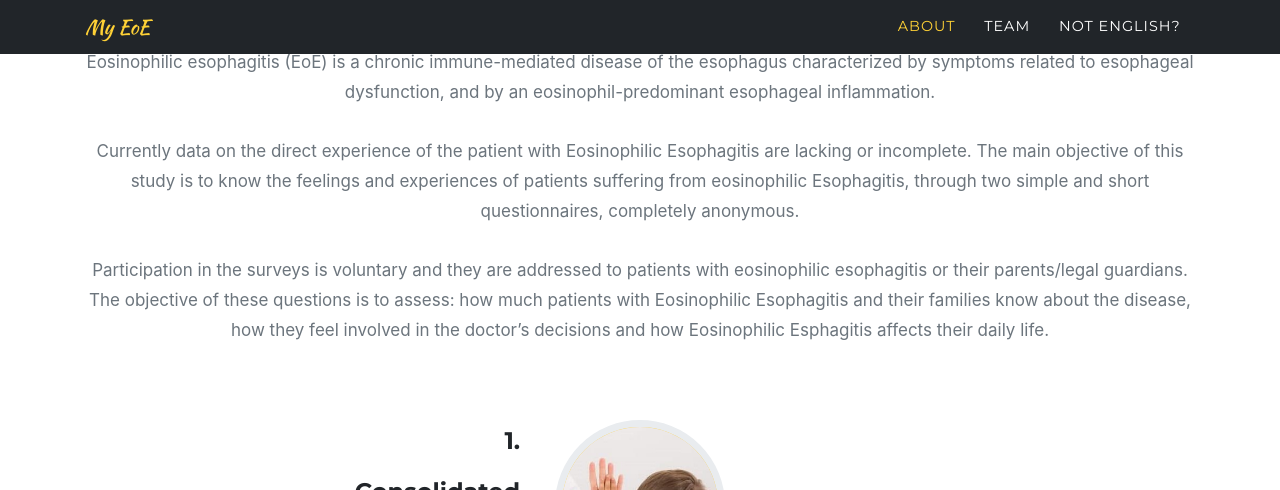
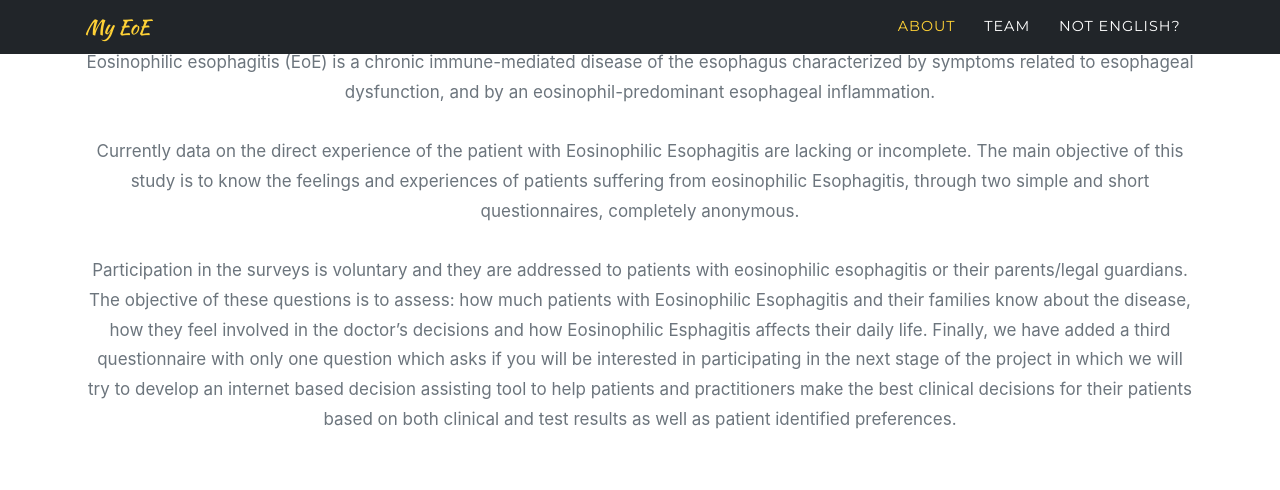
Before and after one commit to my-eoe/my-eoe.github.io, a Jekyll site: the page built from index.md, in a window 1280 px wide and 1400 px high, scrolled down 966 px. Shown: the top 490 px of the window. Built offline with Jekyll 4.4.1, drawn with Linux system fonts in a browser that asks for light colours; some web fonts are replaced; part of the change alters nothing that is shown; some of the changed text lies outside the part shown; grey boxes are pictures that could not be loaded.

Commit message:
Website: third survey, team refactoring

```diff
--- a/_data/sitetext.yml
+++ b/_data/sitetext.yml
@@ -55,16 +55,16 @@ timeline:
       Currently data on the direct experience of the patient with Eosinophilic Esophagitis are lacking or incomplete.
       The main objective of this study is to know the feelings and experiences of patients suffering from eosinophilic Esophagitis, through two simple and short questionnaires, completely anonymous.<br/><br/>
 
-      Participation in the surveys is voluntary and they are addressed to patients with eosinophilic esophagitis or their parents/legal guardians. The objective of these questions is to assess: how much patients with Eosinophilic Esophagitis and their families know about the disease, how they feel involved in the doctor's decisions and how Eosinophilic Esphagitis affects their daily life."
+      Participation in the surveys is voluntary and they are addressed to patients with eosinophilic esophagitis or their parents/legal guardians. The objective of these questions is to assess: how much patients with Eosinophilic Esophagitis and their families know about the disease, how they feel involved in the doctor's decisions and how Eosinophilic Esphagitis affects their daily life. Finally, we have added a third questionnaire with only one question which asks if you will be interested in participating in the next stage of the project in which we will try to develop an internet based decision assisting tool to help patients and practitioners make the best clinical decisions for their patients based on both clinical and test results as well as patient identified preferences."
 
       he: "דלקת ושט אאוזינופילית הינה מחלה כרונית המטווחת על ידי מערכת החיסון ומערבת את הושט. היא מאופיינת על ידי תסמינים הקשורים לחוסר תפקוד תקין של הושט ועל ידי תסנין עשיר בתאי דלקת אאוזינופילים בדפנות הושט.  קיים מעט מאוד מידע אודות חוויות ותחושות מטופלים המאובחנים עם דלקת ושט אאוזינופילית.
-המטרה העיקרית של עבודת מחקר זו היא ללמוד, דרך הדיווחים שלכם, המטופלים, את חוויות ותחושות המטופל המאובחן עם מחלה זו בעזרת שתי שאלונים קצרים שהנם אנונימיים לחלוטין. ההשתתפות במילוי השאלונים היא על בסיס התנדבותי והם מנוסחים עבור מטופלים עם דלקת ושט אאוזינופילית מעל גיל 18 או עבור הורים/אפוטרופסים של מטופלים מתחת לגיל זה. אנחנו רוצים להעריך את מידת הידע של מטופלים ומשפחותיהם אודות דלקת ושט אאוזינופילית, כיצד הם חשים את מעורבותם בשיקולים והחלטות הרופאים המטפלים בהם, וכיצד המחלה משפיעה על חיי היום יום שלהם."
+המטרה העיקרית של עבודת מחקר זו היא ללמוד, דרך הדיווחים שלכם, המטופלים, את חוויות ותחושות המטופל המאובחן עם מחלה זו בעזרת שתי שאלונים קצרים שהנם אנונימיים לחלוטין. ההשתתפות במילוי השאלונים היא על בסיס התנדבותי והם מנוסחים עבור מטופלים עם דלקת ושט אאוזינופילית מעל גיל 18 או עבור הורים/אפוטרופסים של מטופלים מתחת לגיל זה. אנחנו רוצים להעריך את מידת הידע של מטופלים ומשפחותיהם אודות דלקת ושט אאוזינופילית, כיצד הם חשים את מעורבותם בשיקולים והחלטות הרופאים המטפלים בהם, וכיצד המחלה משפיעה על חיי היום יום שלהם. בסוף, ובנפרד מהשאלונים, הוספנו שאלון של שאלה בודדת אשר שואלת אם תרצו להיות שותפים בשלב הבא של פרויקט זה על ידי עזרה בפיתוח/ניסוי כלי עזר אינטרנטי אשר מתכלל אינפורמציה אודות המטופל ומחלתו, רצונותיו והעדפותיו - ומטרתו לעזור למטופל ולצוות הרפואי לבחור את הטיפול הטוב ביותר עבור המטופל. כאן תתבקשו להזין כתובת מייל בכדי שנוכל לחזור אליכם בעתיד. לא ניתן יהיה לקשר בין כתובת זו לתשובות שהזנתם לשאלונים האחרים"
 
       it: "L'esofagite eosinofila (EoE) è una malattia cronica immuno-antigene-mediata, caratterizzata da sintomi di disfunzione esofagea, associati a un'infiammazione eosinofilica della mucosa esofagea. <br/><br/>
 
       Attualmente non esistono dati sull'esperienza diretta dei pazienti affetti da Esofagite Eosinofila o quelli presenti sono scarsi e incompleti per l’esiguità delle popolazioni studiate. L'obiettivo principale di questo studio è quello di conoscere le sensazioni e le esperienze dei pazienti affetti da Esofagite Eosinofila, attraverso due semplici e brevi questionari, completamente anonimi, rivolti a pazienti affetti da Esofagite Eosinofila o, in caso di minori, ai loro genitori/tutori legali.<br/><br/>
 
-      La partecipazione è volontaria ed è possibile interrompere la compilazione in qualsiasi momento. Gli obiettivi principali di questi due sondaggi sono quelli di valutare quanto i pazienti affetti da Esofagite Eosinofila e le loro famiglie siano informati sulla malattia, quanto si sentano coinvolti nei processi decisionali del medico di riferimento e quanto e in che modo l'Esfagite Eosinofila condiziona la loro vita quotidiana."
+      La partecipazione è volontaria ed è possibile interrompere la compilazione in qualsiasi momento. Gli obiettivi principali di questi due sondaggi sono quelli di valutare quanto i pazienti affetti da Esofagite Eosinofila e le loro famiglie siano informati sulla malattia, quanto si sentano coinvolti nei processi decisionali del medico di riferimento e quanto e in che modo l'Esfagite Eosinofila condiziona la loro vita quotidiana. Infine il terzo questionario, costituito da  una sola domanda, valuta l’interesse a partecipare alla fase successiva di questo progetto in cui proveremo a sviluppare uno strumento informatico, che possa essere di supporto al medico nel processo decisionale in merito alla gestione diagnostica e terapeutica dei pazienti pediatrici affetti da Esofagite Eosinofila, tenendo conto delle preferenze specifiche del singolo paziente."
     section: timeline
     events:
       - title:
@@ -89,10 +89,21 @@ timeline:
           it: "[Clicca qui](https://forms.gle/Dk6c6wGCQLtahk818){:target='_blank'} per compilare il questionario."
         image: assets/img/timeline/b2.jpg
         alt:
+      - title:
+          en: "Future Perspectives"
+          he: "Future Perspectives"
+          it: "Prospettive future"
+        year: "3."
+        desc:
+          en: "[Click here](https://forms.gle/QfXamo6QRLCCmyVcA){:target='_blank'} to fill it."
+          he: "לחץ כאן כדי להתחיל"
+          it: "[Clicca qui](https://forms.gle/a21v5h7e7NxwPg8E8){:target='_blank'} per compilare."
+        image: "https://halalfocus.net/wp-content/uploads/2014/05/question-mark-nothing.jpg"
+        alt:
     end:
       en: "That's all. <br> <br> Thanks!"
       he: "זה כל. <br> <br> תודה רבה! "
-      it: "Graze di <br> aver partecipato!"
+      it: "Grazie di <br> aver partecipato!"
 
 clients:
     section: clients
@@ -118,41 +129,31 @@ team:
       he: צוות
       it: CHI SIAMO
     text:
-      en: Lorem ipsum dolor sit amet consectetur.
-      it: ...
+      en:
+      it:
     subtext:
       en:
       it:
     section: team
     people:
-      - name: "Kay Garland"
-        role: "Lead Designer"
-        image: assets/img/team/500x500.jpg
+      - name: "Noam Zevit"
+        role:
+          en: "Schneider Children's Medical Center of Israel · Institute of Gastroenterogy, Nutrition, and Liver Diseases"
+          he:
+          it:
+        image: assets/img/team/noam-zevit.png
         social:
-          - url: https://twitter.com
-            icon: fab fa-twitter
-          - url: https://facebook.com
-            icon: fab fa-facebook-f
-          - url: https://linkedin.com
-            icon: fab fa-linkedin-in
       - name: "Salvatore Oliva"
-        role: "Principal Investigator"
+        role:
+          en: "Pediatric Gastroenterology and Liver Unit Maternal and Child Health Department. Sapienza University - Rome"
+          he:
+          it: "Unità di gastroenterologia ed epatologia Pediatrica - Dipartimento Materno-Infantile Sapienza Università di Roma"
         image: assets/img/team/salvatore-oliva.jpg
         social:
           - url: mailto:salvatore.oliva@uniroma1.it
             icon: fas fa-envelope
           - url: https://salvatoreoliva.com/
             icon: fa fa-home
-      - name: "Diana Perterson"
-        role: "Lead Developer"
-        image: assets/img/team/500x500.jpg
-        social:
-          - url: https://twitter.com
-            icon: fab fa-twitter
-          - url: https://facebook.com
-            icon: fab fa-facebook-f
-          - url: https://linkedin.com
-            icon: fab fa-linkedin-in
 
 footer:
     legal: "Privacy Policy"
--- a/_includes/team.html
+++ b/_includes/team.html
@@ -9,11 +9,11 @@
   </div>
   <div class="row">
   {% for person in site.data.sitetext.team.people %}
-	<div class="col-sm-4">
+	<div class="col-sm-6">
 	  <div class="team-member">
 		<img class="mx-auto rounded-circle" src="{{ person.image }}" alt="">
 		<h4>{{ person.name }}</h4>
-		<p class="text-muted">{{ person.role }}</p>
+		<p class="text-muted">{{ person.role[include.locale] }}</p>
 		<ul class="list-inline social-buttons">
 		{% for network in person.social %}
 		  <li class="list-inline-item">
```
Also changed, not shown: assets/img/team/noam-zevit.png (added).
